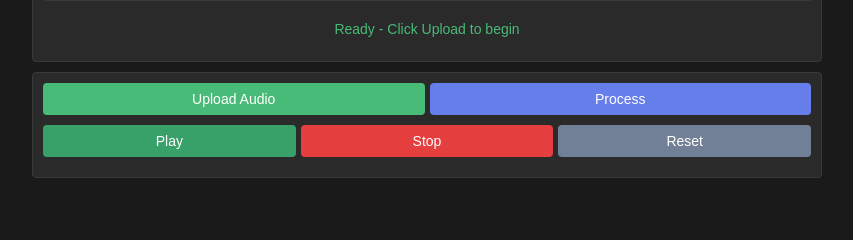
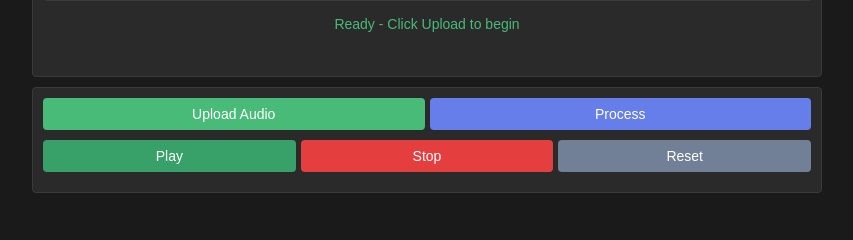
Before and after one commit to yus/audio-filter-pwa, a Flask app: page / in a window 1280 px wide. Shown: the part 413-653 px from the top of the page, without its empty margins (213-1066 px from the left). Run offline with Flask 3, Linux system fonts and the light colour scheme.

Commit message:
Update index.html

```diff
--- a/templates/index.html
+++ b/templates/index.html
@@ -164,7 +164,7 @@
             <div class="visualizer">
                 <canvas id="waveVisualizer"></canvas>
             </div>
-            <div id="status">Ready</div>
+            <div id="status" style="margin: 5px; padding: 5px; border-radius: 4px; background: #2a2a2a; min-height: 40px;"></div>
         </div>
 
         <div class="panel">
```
